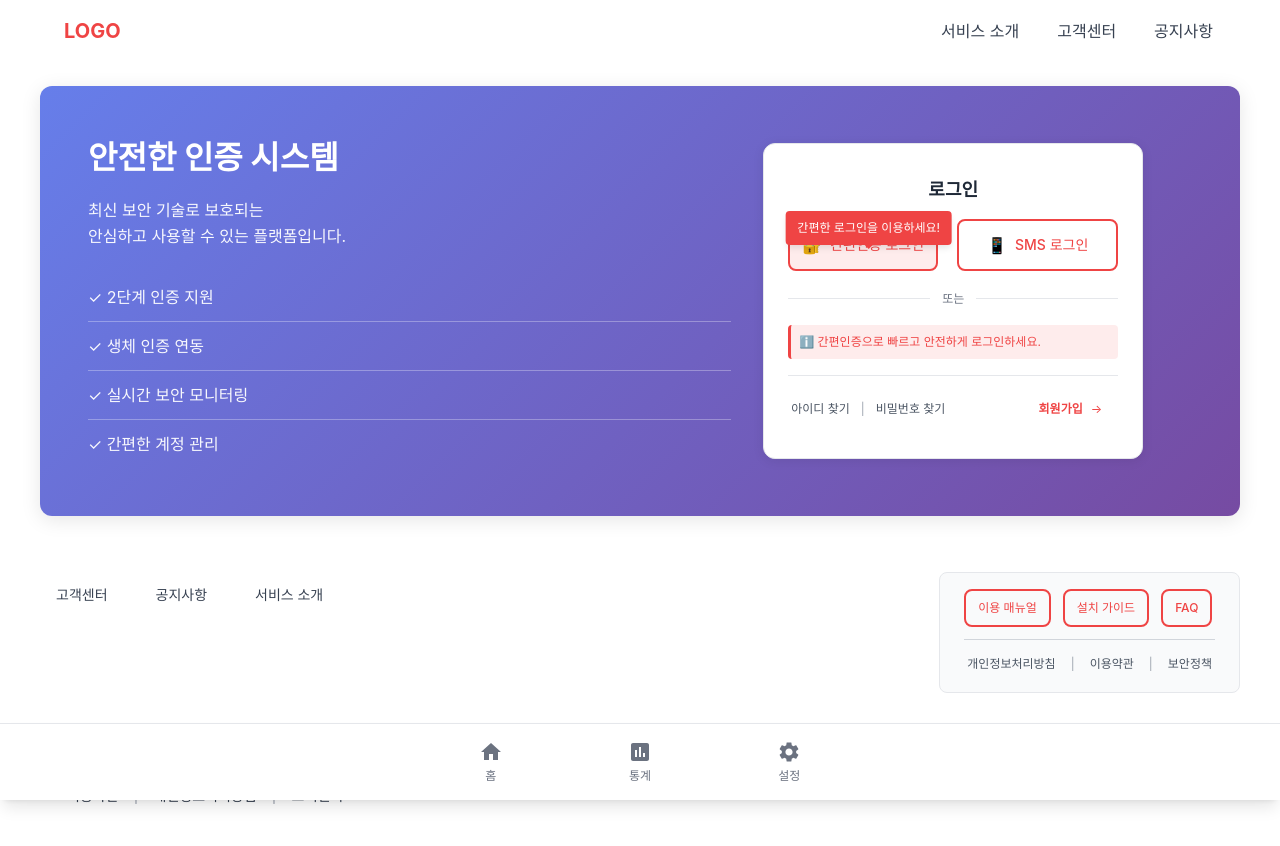
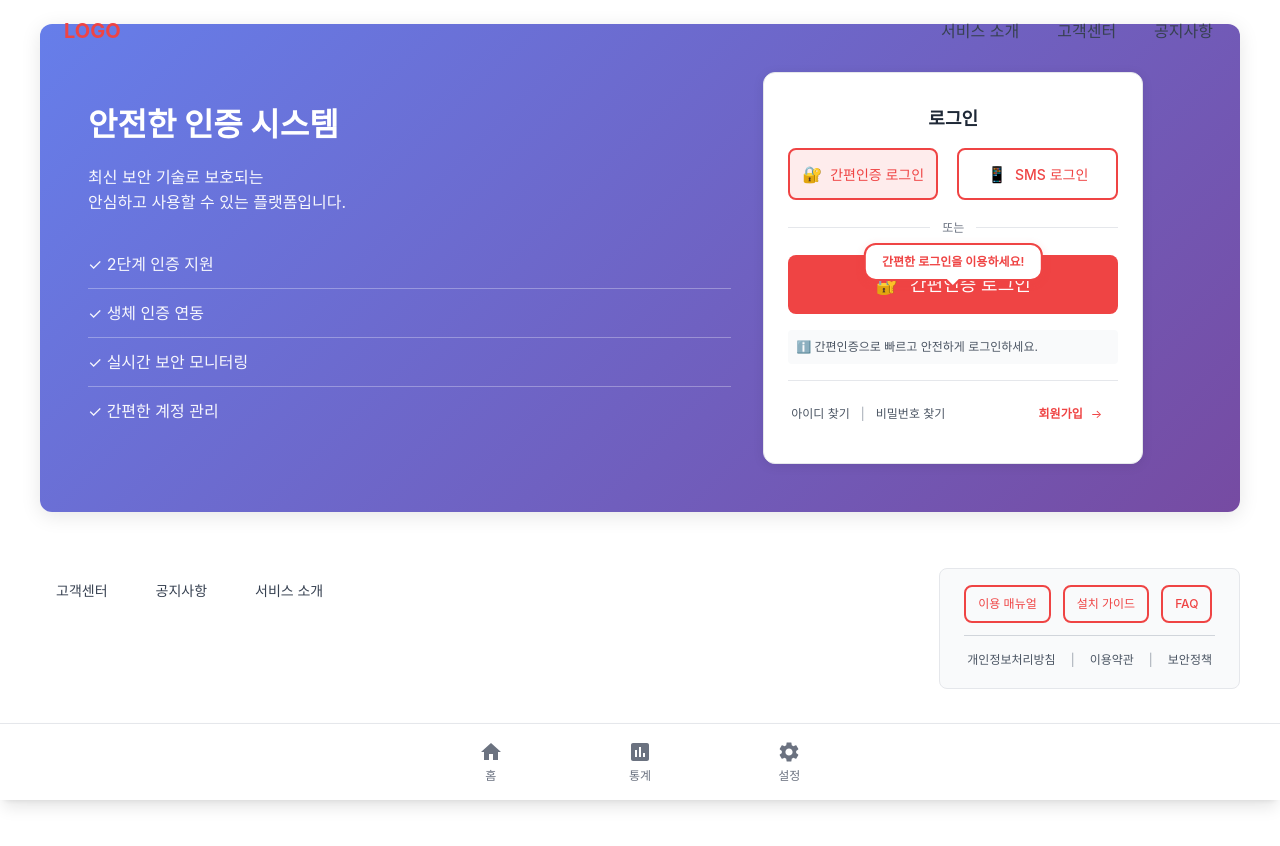
Before and after one commit to ehvzmf/pomodoro-app, a Vue app: page /login-v2 in a window 1280 px wide. Shown: the top 846 px of the page. Built offline with nearby package versions, Linux system fonts and the light colour scheme.

Commit message:
feat: 투명한 로고, 배경 이미지 적용

```diff
--- a/src/components/layout/AppHeader.vue
+++ b/src/components/layout/AppHeader.vue
@@ -33,6 +33,11 @@ defineProps({
   &--transparent {
     background: transparent;
     border-bottom: none;
+    position: fixed;
+    top: 0;
+    left: 0;
+    right: 0;
+    z-index: 100;
   }
 }
 
--- a/src/views/LoginView.vue
+++ b/src/views/LoginView.vue
@@ -155,7 +155,7 @@
 </template>
 
 <script setup>
-import { ref, reactive, computed, onBeforeUnmount } from 'vue'
+import { ref, reactive, computed, onMounted, onBeforeUnmount } from 'vue'
 import AppHeader from '@/components/layout/AppHeader.vue'
 import AppFooter from '@/components/layout/AppFooter.vue'
 import BaseInput from '@/components/publishing/BaseInput.vue'
@@ -248,7 +248,27 @@ const handleSignup = () => {
   console.log('회원가입')
 }
 
+// 스크롤 시 헤더 배경 변경
+const handleScroll = () => {
+  const header = document.querySelector('.app-header')
+  if (!header) return
+
+  // 이미지 영역 높이(180px)를 지나면 헤더 배경 흰색
+  if (window.scrollY > 180) {
+    header.style.background = '#ffffff'
+    header.style.borderBottom = '1px solid #e5e7eb'
+  } else {
+    header.style.background = 'transparent'
+    header.style.borderBottom = 'none'
+  }
+}
+
+onMounted(() => {
+  window.addEventListener('scroll', handleScroll)
+})
+
 onBeforeUnmount(() => {
+  window.removeEventListener('scroll', handleScroll)
   if (timerInterval) {
     clearInterval(timerInterval)
   }
@@ -263,6 +283,11 @@ onBeforeUnmount(() => {
   display: flex;
   flex-direction: column;
   background: $white;
+
+  @include mobile {
+    padding-top: 0;
+    background: $white;
+  }
 }
 
 .login-main {
@@ -271,7 +296,9 @@ onBeforeUnmount(() => {
   background: $white;
 
   @include mobile {
-    padding: 10px 20px;
+    padding: 0;
+    padding-top: 180px; // 이미지 영역 높이만큼
+    background: $white;
   }
 }
 
@@ -305,11 +332,22 @@ onBeforeUnmount(() => {
   color: $white;
 
   @include mobile {
-    height: 120px;
+    position: absolute;
+    top: 0;
+    left: 0;
+    right: 0;
+    height: 180px;
     justify-content: center;
     padding: 0 20px;
+    padding-top: 60px; // 헤더 높이만큼 로고 아래 공간 확보
+    z-index: 1;
+    gap: $spacing-xs;
+    // 배경 이미지 영역 - 이미지 경로만 추가하면 됩니다
+    // background-image: url('@/assets/images/login-bg.jpg');
     background: linear-gradient(135deg, #667eea 0%, #764ba2 100%);
-    gap: $spacing-xs;
+    background-size: cover;
+    background-position: center;
+    background-repeat: no-repeat;
   }
 }
 
@@ -378,8 +416,8 @@ onBeforeUnmount(() => {
     max-width: 100%;
     border-radius: 0;
     border: none;
-    border-top: 1px solid $gray-200;
     box-shadow: none;
+    margin-top: 120px;
   }
 }
 
--- a/src/views/LoginViewVer2.vue
+++ b/src/views/LoginViewVer2.vue
@@ -52,8 +52,23 @@
             <span>또는</span>
           </div>
 
+          <!-- 간편인증 로그인 버튼 -->
+          <div class="easy-auth-wrapper">
+            <div class="easy-auth-tooltip">간편한 로그인을 이용하세요!</div>
+            <BaseButton
+              type="button"
+              variant="primary"
+              size="lg"
+              class="easy-auth-button"
+              @click="handleQuickLogin('easy')"
+            >
+              <span class="btn-icon">🔐</span>
+              간편인증 로그인
+            </BaseButton>
+          </div>
+
           <!-- 안내 문구 -->
-          <p class="info-text info-text--highlight">
+          <p class="info-text">
             ℹ️ 간편인증으로 빠르고 안전하게 로그인하세요.
           </p>
 
@@ -106,7 +121,7 @@
 </template>
 
 <script setup>
-import { ref } from 'vue'
+import { ref, onMounted, onUnmounted } from 'vue'
 import AppHeader from '@/components/layout/AppHeader.vue'
 import AppFooter from '@/components/layout/AppFooter.vue'
 import BaseButton from '@/components/publishing/BaseButton.vue'
@@ -127,6 +142,29 @@ const handleFindPassword = () => {
 const handleSignup = () => {
   console.log('회원가입')
 }
+
+// 스크롤 시 헤더 배경 변경
+const handleScroll = () => {
+  const header = document.querySelector('.app-header')
+  if (!header) return
+
+  // 이미지 영역 높이(180px)를 지나면 헤더 배경 흰색
+  if (window.scrollY > 180) {
+    header.style.background = '#ffffff'
+    header.style.borderBottom = '1px solid #e5e7eb'
+  } else {
+    header.style.background = 'transparent'
+    header.style.borderBottom = 'none'
+  }
+}
+
+onMounted(() => {
+  window.addEventListener('scroll', handleScroll)
+})
+
+onUnmounted(() => {
+  window.removeEventListener('scroll', handleScroll)
+})
 </script>
 
 <style lang="scss" scoped>
@@ -137,6 +175,11 @@ const handleSignup = () => {
   display: flex;
   flex-direction: column;
   background: $white;
+
+  @include mobile {
+    padding-top: 0;
+    background: $white;
+  }
 }
 
 .login-main {
@@ -145,7 +188,9 @@ const handleSignup = () => {
   background: $white;
 
   @include mobile {
-    padding: 10px 20px;
+    padding: 0;
+    padding-top: 180px; // 이미지 영역 높이만큼
+    background: $white;
   }
 }
 
@@ -179,11 +224,20 @@ const handleSignup = () => {
   color: $white;
 
   @include mobile {
-    height: 120px;
-    justify-content: center;
-    padding: 0 20px;
+    position: absolute;
+    top: 0;
+    left: 0;
+    right: 0;
+    height: 180px;
+    padding: $spacing-md 20px;
+    padding-top: 60px; // 헤더 높이만큼 로고 아래 공간 확보
+    z-index: 1;
+    // 배경 이미지 영역 - 이미지 경로만 추가하면 됩니다
+    // background-image: url('@/assets/images/login-bg.jpg');
     background: linear-gradient(135deg, #667eea 0%, #764ba2 100%);
-    gap: $spacing-xs;
+    background-size: cover;
+    background-position: center;
+    background-repeat: no-repeat;
   }
 }
 
@@ -252,8 +306,8 @@ const handleSignup = () => {
     max-width: 100%;
     border-radius: 0;
     border: none;
-    border-top: 1px solid $gray-200;
     box-shadow: none;
+    margin: 0;
   }
 }
 
@@ -270,10 +324,6 @@ const handleSignup = () => {
   grid-template-columns: 1fr 1fr;
   gap: $spacing-xs;
   margin-bottom: $spacing-md;
-
-  @include mobile {
-    grid-template-columns: 1fr;
-  }
 }
 
 .quick-login-wrapper {
@@ -437,7 +487,7 @@ const handleSignup = () => {
   margin-bottom: $spacing-md;
 
   @include mobile {
-    grid-template-columns: 1fr;
+    grid-template-columns: 1fr 1fr;
   }
 }
 
@@ -446,31 +496,7 @@ const handleSignup = () => {
 }
 
 .tooltip {
-  position: absolute;
-  top: -8px;
-  left: 50%;
-  transform: translateX(-50%);
-  background: $primary-color;
-  color: $white;
-  padding: $spacing-xs $spacing-sm;
-  border-radius: $radius-sm;
-  font-size: $font-size-xs;
-  white-space: nowrap;
-  box-shadow: $shadow-md;
-  z-index: 10;
-
-  &::after {
-    content: '';
-    position: absolute;
-    bottom: -4px;
-    left: 50%;
-    transform: translateX(-50%);
-    width: 0;
-    height: 0;
-    border-left: 4px solid transparent;
-    border-right: 4px solid transparent;
-    border-top: 4px solid $primary-color;
-  }
+  display: none;
 }
 
 .quick-login-btn {
@@ -517,6 +543,67 @@ const handleSignup = () => {
   }
 }
 
+.easy-auth-wrapper {
+  position: relative;
+  margin-bottom: $spacing-md;
+}
+
+.easy-auth-tooltip {
+  position: absolute;
+  top: -12px;
+  left: 50%;
+  transform: translateX(-50%);
+  background: $white;
+  color: $primary-color;
+  border: 2px solid $primary-color;
+  border-radius: $radius-lg;
+  padding: $spacing-xs $spacing-md;
+  font-size: $font-size-xs;
+  font-weight: 600;
+  white-space: nowrap;
+  box-shadow: 0 2px 8px rgba(239, 68, 68, 0.15);
+  z-index: 10;
+
+  &::after {
+    content: '';
+    position: absolute;
+    bottom: -9px;
+    left: 50%;
+    transform: translateX(-50%);
+    width: 0;
+    height: 0;
+    border-left: 9px solid transparent;
+    border-right: 9px solid transparent;
+    border-top: 9px solid $primary-color;
+  }
+
+  &::before {
+    content: '';
+    position: absolute;
+    bottom: -6px;
+    left: 50%;
+    transform: translateX(-50%);
+    width: 0;
+    height: 0;
+    border-left: 7px solid transparent;
+    border-right: 7px solid transparent;
+    border-top: 7px solid $white;
+    z-index: 1;
+  }
+}
+
+.easy-auth-button {
+  width: 100%;
+  display: flex;
+  align-items: center;
+  justify-content: center;
+  gap: $spacing-sm;
+
+  .btn-icon {
+    font-size: $font-size-lg;
+  }
+}
+
 .info-text {
   font-size: $font-size-xs;
   color: $gray-600;
@@ -524,12 +611,6 @@ const handleSignup = () => {
   padding: $spacing-xs;
   background: $gray-50;
   border-radius: $radius-sm;
-
-  &--highlight {
-    background: rgba($primary-color, 0.1);
-    color: $primary-color;
-    border-left: 3px solid $primary-color;
-  }
 }
 
 .form-footer {
@@ -594,11 +675,13 @@ const handleSignup = () => {
   justify-content: space-between;
   align-items: flex-start;
   gap: $spacing-xl;
+  background: $white; // 하단은 흰색 배경
 
   @include mobile {
     flex-direction: column;
     padding: $spacing-lg 20px;
     gap: $spacing-lg;
+    background: $white; // 모바일에서도 흰색 배경
   }
 }
 
--- a/src/views/LoginViewVer3.vue
+++ b/src/views/LoginViewVer3.vue
@@ -155,7 +155,7 @@
 </template>
 
 <script setup>
-import { ref, reactive, computed, onBeforeUnmount } from 'vue'
+import { ref, reactive, computed, onMounted, onBeforeUnmount } from 'vue'
 import AppHeader from '@/components/layout/AppHeader.vue'
 import AppFooter from '@/components/layout/AppFooter.vue'
 import BaseInput from '@/components/publishing/BaseInput.vue'
@@ -248,7 +248,27 @@ const handleSignup = () => {
   console.log('회원가입')
 }
 
+// 스크롤 시 헤더 배경 변경
+const handleScroll = () => {
+  const header = document.querySelector('.app-header')
+  if (!header) return
+
+  // 이미지 영역 높이(180px)를 지나면 헤더 배경 흰색
+  if (window.scrollY > 180) {
+    header.style.background = '#ffffff'
+    header.style.borderBottom = '1px solid #e5e7eb'
+  } else {
+    header.style.background = 'transparent'
+    header.style.borderBottom = 'none'
+  }
+}
+
+onMounted(() => {
+  window.addEventListener('scroll', handleScroll)
+})
+
 onBeforeUnmount(() => {
+  window.removeEventListener('scroll', handleScroll)
   if (timerInterval) {
     clearInterval(timerInterval)
   }
@@ -263,6 +283,11 @@ onBeforeUnmount(() => {
   display: flex;
   flex-direction: column;
   background: $white;
+
+  @include mobile {
+    padding-top: 0;
+    background: $white;
+  }
 }
 
 .login-main {
@@ -271,7 +296,9 @@ onBeforeUnmount(() => {
   background: $white;
 
   @include mobile {
-    padding: 10px 20px;
+    padding: 0;
+    padding-top: 180px; // 이미지 영역 높이만큼
+    background: $white;
   }
 }
 
@@ -305,11 +332,22 @@ onBeforeUnmount(() => {
   color: $white;
 
   @include mobile {
-    height: 120px;
+    position: absolute;
+    top: 0;
+    left: 0;
+    right: 0;
+    height: 180px;
     justify-content: center;
     padding: 0 20px;
+    padding-top: 60px; // 헤더 높이만큼 로고 아래 공간 확보
+    z-index: 1;
+    gap: $spacing-xs;
+    // 배경 이미지 영역 - 이미지 경로만 추가하면 됩니다
+    // background-image: url('@/assets/images/login-bg.jpg');
     background: linear-gradient(135deg, #667eea 0%, #764ba2 100%);
-    gap: $spacing-xs;
+    background-size: cover;
+    background-position: center;
+    background-repeat: no-repeat;
   }
 }
 
@@ -378,8 +416,8 @@ onBeforeUnmount(() => {
     max-width: 100%;
     border-radius: 0;
     border: none;
-    border-top: 1px solid $gray-200;
     box-shadow: none;
+    margin-top: 120px;
   }
 }
 
```
